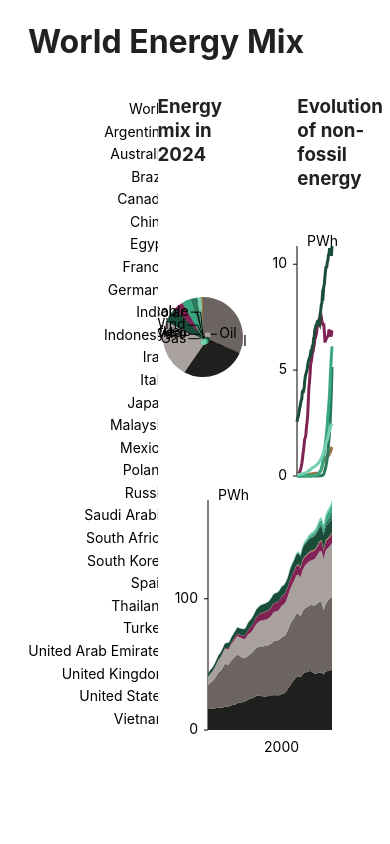
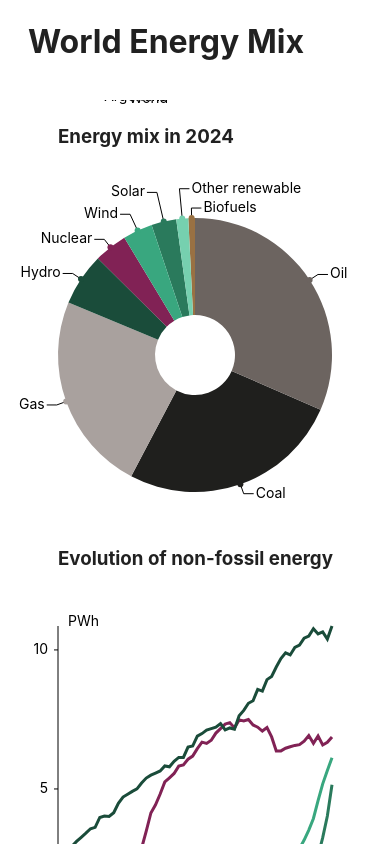
Before and after one commit to msaintlu/dashboard, a React (Vite) app: page / in a window 390 px wide. Shown: the top 844 px of the page. Built offline with nearby package versions, Linux system fonts and the light colour scheme.

Commit message:
Mobile layout media query

```diff
--- a/src/App.jsx
+++ b/src/App.jsx
@@ -55,11 +55,9 @@ function App() {
         <h1>World Energy Mix</h1>
       </div>
 
-      <div style={{ display: "flex", height: 700}}>
+      <div className="main-container">
         {/* Colonne de gauche (33%) */}
-        <div
-          style={{ width: "40%", height: "100%"}}
-        >
+        <div className="left-column">
           <ResponsivePercentStackedBarchart
             data={data2024}
             columns={energyTypes}
@@ -69,18 +67,11 @@ function App() {
         </div>
 
         {/* Colonne de droite (66%) */}
-        <div
-          style={{
-            width: "60%",
-            height: "100%",
-            display: "flex",
-            flexDirection: "column",
-          }}
-        >
+        <div className="right-column">
           {/* Ligne du haut (50% de la hauteur) */}
-          <div style={{ height: "50%", display: "flex" }}>
-            <div style={{ width: "40%", height: "100%" }}>
-              <h3 style={{ marginTop: -5, marginBottom: 5 }}>
+          <div className="top-row">
+            <div className="top-left">
+              <h3 style={{ marginTop: -5, marginBottom: 5, marginLeft: 50 }}>
                 Energy mix in 2024
               </h3>
               <ResponsiveDonut
@@ -91,7 +82,7 @@ function App() {
                 labels={energyLabels}
               />
             </div>
-            <div style={{ width: "60%", height: "100%" }}>
+            <div className="top-right">
               <h3 style={{ marginTop: -5, marginBottom: 5, marginLeft: 50 }}>
                 Evolution of non-fossil energy
               </h3>
@@ -105,7 +96,7 @@ function App() {
           </div>
 
           {/* Ligne du bas (50% de la hauteur) */}
-          <div style={{ height: "50%" }}>
+          <div className="bottom-row">
             <ResponsiveStackedAreaGraph
               data={worldData}
               columns={energyTypes}
--- a/src/index.css
+++ b/src/index.css
@@ -16,3 +16,69 @@
     -webkit-text-size-adjust: 100%;
   }
 }
+
+/* Layout par défaut (écran large) */
+.main-container {
+  display: flex;
+  height: 700px;
+}
+
+.left-column {
+  width: 40%;
+  height: 100%;
+}
+
+.right-column {
+  width: 60%;
+  height: 100%;
+  display: flex;
+  flex-direction: column;
+}
+
+.top-row {
+  height: 50%;
+  display: flex;
+}
+
+.top-left {
+  width: 40%;
+  height: 100%;
+}
+
+.top-right {
+  width: 60%;
+  height: 100%;
+}
+
+.bottom-row {
+  height: 50%;
+}
+
+/* Layout pour écran étroit (< 900px) */
+@media (max-width: 900px) {
+  .main-container {
+    flex-direction: column;
+    height: auto; /* Hauteur automatique pour éviter les superpositions */
+  }
+
+  .left-column,
+  .right-column {
+    width: 100%;
+    height: auto; /* Hauteur automatique */
+  }
+
+  .top-row {
+    flex-direction: column; /* Les deux divs du haut s'empilent */
+    height: auto;
+  }
+
+  .top-left,
+  .top-right {
+    width: 100%;
+    height: 50vh; /* Chaque composant prend la moitié de la hauteur de l'écran */
+  }
+
+  .bottom-row {
+    height: 50vh; /* Le composant du bas prend la moitié de la hauteur */
+  }
+}
--- a/src/vizcomponents/Donut.jsx
+++ b/src/vizcomponents/Donut.jsx
@@ -32,6 +32,7 @@ const Donut = ({ width, height, data, columns, colors, MARGIN, labels }) => {
   const arcPathGenerator = d3.arc();
 
   const arcs = pie.map((p, i) => {
+
     const sliceInfo = {
       innerRadius: innerRadius,
       outerRadius: outerRadius,
@@ -49,6 +50,7 @@ const Donut = ({ width, height, data, columns, colors, MARGIN, labels }) => {
       endAngle: p.endAngle,
     };
     const centroid = arcPathGenerator.centroid(sliceExtInfo); // [x,y] position of the centroid
+
     // Second arc for the legend segment inflexion point
     const inflexionPadding =
       p.data === "other_renewable"
@@ -65,10 +67,16 @@ const Donut = ({ width, height, data, columns, colors, MARGIN, labels }) => {
       endAngle: p.endAngle,
     };
     const inflexionPoint = arcPathGenerator.centroid(inflexionInfo);
+    const inflexionInfo_other_renewable = {
+      innerRadius: outerRadius + inflexionPadding,
+      outerRadius: outerRadius + inflexionPadding,
+      startAngle: pie.filter((p) => p.data === "other_renewable")[0].startAngle,
+      endAngle: pie.filter((p) => p.data === "other_renewable")[0].endAngle,
+    };
+    const inflexionPoint_other_renewable = arcPathGenerator.centroid(inflexionInfo_other_renewable);
 
     // Labels
-    const isRightLabel = inflexionPoint[0] > -boundsWidth/14;
-    console.log(-boundsWidth / 14);
+    const isRightLabel = inflexionPoint[0] >= inflexionPoint_other_renewable[0];
     const labelPosX = inflexionPoint[0] + LABEL_PADDING * (isRightLabel ? 1 : -1);
     const textAnchor = isRightLabel ? "start" : "end";
     const label = labels[p.data]; //+ " (" + p.value + ")";
@@ -109,13 +117,13 @@ const Donut = ({ width, height, data, columns, colors, MARGIN, labels }) => {
     <div>
       <svg width={width} height={height}>
         <g
-            transform={`translate( ${MARGIN.left + boundsWidth / 2}, ${
-                MARGIN.top + boundsHeight / 2
-            } )`}
+          transform={
+            `translate( ${MARGIN.left + boundsWidth / 2}, ${MARGIN.top + boundsHeight / 2} )`
+          }
         >
           {arcs}
         </g>
       </svg>
     </div>
   );
-};;;
+};
--- a/src/vizcomponents/PercentStackedBarchart.jsx
+++ b/src/vizcomponents/PercentStackedBarchart.jsx
@@ -26,10 +26,7 @@ const PercentStackedBarchart = ({ width, height, data, columns, colors, MARGIN }
   const normalizedData = data.map(d => {
     const total = d3.sum(columns, col => d[col]);
     const normalizedItem = { ...d };
-        columns.forEach(col => {
-            normalizedItem[col] = (d[col] / total) * 100;
-        });
-
+    columns.forEach(col => {  normalizedItem[col] = (d[col] / total) * 100; });
     return normalizedItem;
   });
 
--- a/src/vizcomponents/StackedAreaGraph.jsx
+++ b/src/vizcomponents/StackedAreaGraph.jsx
@@ -48,14 +48,10 @@ const StackedAreaGraph = ({ width, height, data, columns, colors, MARGIN }) => {
     const path = areaBuilder(serie);
     return (
       <g key={i}>
-                <path
-                    d={path}
-                    fill={colors[serie.key] || "black"}
-                />
+        <path d={path} fill={colors[serie.key] || "black"} />
       </g>
     );
   });
-
 
   return (
     <svg width={width} height={height}>
```
Also changed, not shown: src/vizcomponents/linechart.jsx (indentation only). Lines whose indentation alone changed are shown as unchanged.
